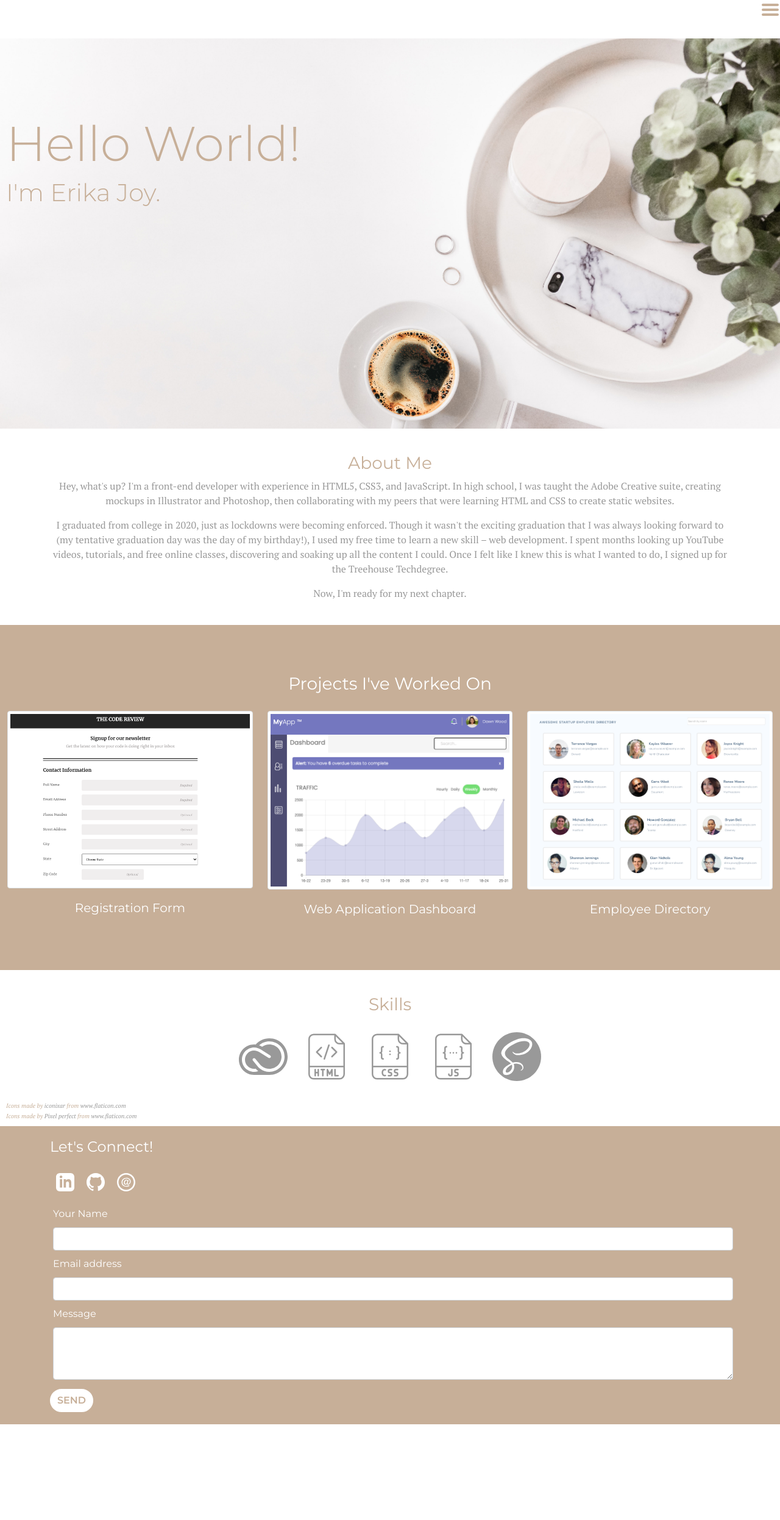
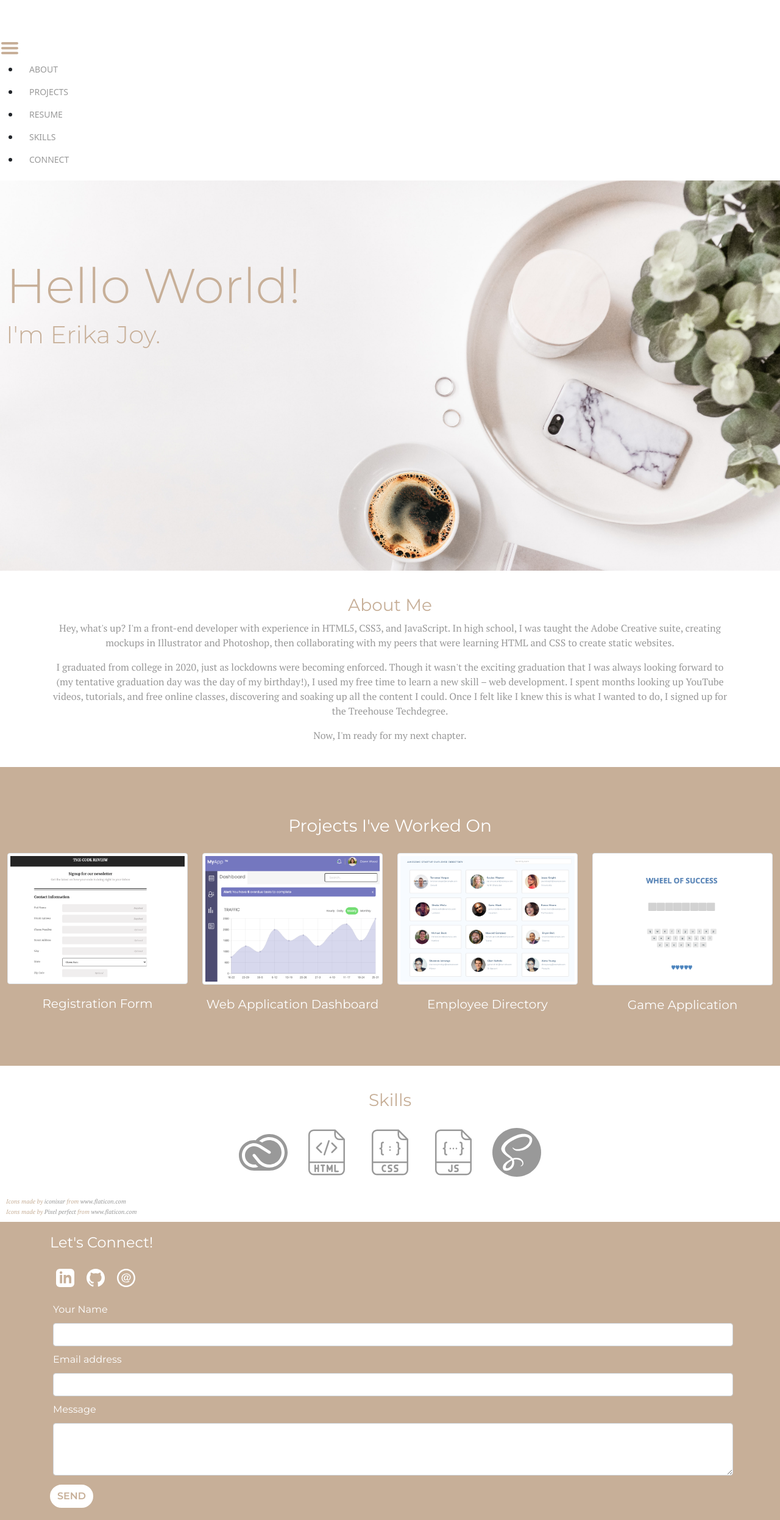
Before and after one commit to erikajoydelacruz/portfolio, a plain HTML site: page index.html in a window 1280 px wide. Shown: the whole page at 61% size. Before the commit the page ends 2336 px from the top, so only its background shows below. Drawn offline with nearby package versions, Linux system fonts and the light colour scheme.

Commit message:
Update index.html

```diff
--- a/index.html
+++ b/index.html
@@ -11,14 +11,16 @@
     </head>
     <body>
         <header>
-            <nav class="navbar justify-content-end fixed-top container-fluid">
-                <a href="#about" class="nav-link">About</a>
-                <a href="#projects" class="nav-link">Projects</a>
-                <a href="https://drive.google.com/file/d/14Ujgk32kC40sDHe2J8mAr72caimX6hkf/view?usp=sharing" class="nav-link" target="_blank">Resume</a>
-                <a href="#skills" class="nav-link">Skills</a>
-                <a href="#connect" class="nav-link">Connect</a>
 
-                <img src="img/svg/hamburger.svg" class="hamburger">
+            <img src="img/svg/hamburger.svg" class="hamburger">
+            <nav>
+                <ul id="nav">
+                    <li><a href="#about" class="nav-link">About</a></li>
+                    <li><a href="#projects" class="nav-link">Projects</a></li>
+                    <li><a href="https://drive.google.com/file/d/14Ujgk32kC40sDHe2J8mAr72caimX6hkf/view?usp=sharing" class="nav-link" target="_blank">Resume</a></li>
+                    <li><a href="#skills" class="nav-link">Skills</a></li>
+                    <li><a href="#connect" class="nav-link">Connect</a></li>
+                </ul>
             </nav>
 
             <div class="intro">
@@ -62,6 +64,12 @@
                         <!--<p>This employee directory uses JavaScript to communicate with a third-party API and CSS to create a modal window.</p>
                         <button>See More</button>-->
                     </div>
+                    <div class="col-sm" id="work">
+                        <img src="img/game.png" class="img-thumbnail">
+                        <h5 class="text-center">Game Application</h5>
+                        <!--<p>This employee directory uses JavaScript to communicate with a third-party API and CSS to create a modal window.</p>
+                        <button>See More</button>-->
+                    </div>
                 </div>
             </div>
             <div class="container-fluid text-center" id="skills">
@@ -86,17 +94,15 @@
                         <a href="https://www.linkedin.com/in/erikajoydelacruz/" target="_blank">
                             <img src="img/svg/linkedin.svg" class="svg" alt="LinkedIn logo">
                         </a>
-                        <p>LinkedIn</p>
                     </div>
                 <div class="social-link">
                     <a href="https://github.com/erikajoydelacruz" target="_blank">
                         <img src="img/svg/github.svg" class="svg" alt="GitHub logo">
                     </a>
-                    <p>GitHub</p>
                 </div>
                 <div class="social-link">
-                    <img src="img/svg/email.svg" class="svg" alt="email logo">
-                    <p>Email</p>
+                    <a href="mailto: erikajoy.odc@gmail.com"><img src="img/svg/email.svg" class="svg" alt="email logo"></a>
+
                 </div>
             </div>
                 <form action="https://www.formbackend.com/f/fed23c308e276518" method="POST">
```
